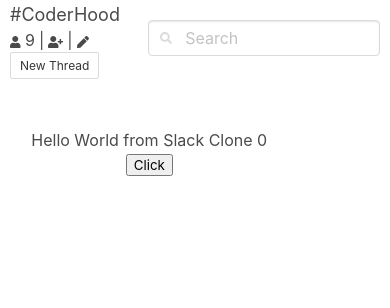
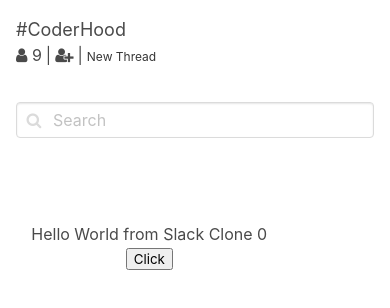
Before and after one commit to pesto-students/batch-8-CODERHOOD, a React (Create React App) app in the folder client/: page / in a window 390 px wide. Shown: the top 308 px of the page. Built offline with nearby package versions, Linux system fonts and the light colour scheme.

Commit message:
Header component tests and responsive Adds header component tests Makes header component responsive using bulma css

```diff
--- a/client/public/index.html
+++ b/client/public/index.html
@@ -9,6 +9,10 @@
       rel="stylesheet"
       href="https://cdnjs.cloudflare.com/ajax/libs/bulma/0.7.5/css/bulma.min.css"
     />
+    <link
+      rel="stylesheet"
+      href="https://cdnjs.cloudflare.com/ajax/libs/font-awesome/4.7.0/css/font-awesome.min.css"
+    />
     <link rel="manifest" href="%PUBLIC_URL%/manifest.json" />
     <title>Slack Clone</title>
   </head>
--- a/client/src/components/Header/Header.css
+++ b/client/src/components/Header/Header.css
@@ -2,29 +2,19 @@ h1 {
   font-size: large;
 }
 
-.channel-info {
-  flex-grow: 4;
-  text-align: left;
+.header-container {
+  margin: 4px;
 }
 
-.header-container {
-  margin: 10px;
-  display: flex;
-  height: 60px;
-  align-items: center;
-  justify-content: flex-start;
-}
-
-.header-item {
-  flex-grow: 1;
-  align-items: left;
-}
-
-.search-container {
-  flex-grow: 1;
+.channel-info {
+  text-align: left;
 }
 
 .separator {
   margin-left: 4px;
   margin-right: 4px;
 }
+
+.clickable-icon {
+  cursor: pointer;
+}
--- a/client/src/components/Header/Header.js
+++ b/client/src/components/Header/Header.js
@@ -1,34 +1,41 @@
 import React from "react";
 import "./Header.css";
 import InputField from "../InputField/InputField";
-import { FontAwesomeIcon } from "@fortawesome/react-fontawesome";
-import {
-  faUser,
-  faUserPlus,
-  faPen,
-  faSearch
-} from "@fortawesome/free-solid-svg-icons";
 import Button from "../Button/Button";
 
 const header = props => {
+  const addUser = () => {};
+
+  const viewUsers = () => {};
+
+  const startNewThread = () => {};
+
   return (
-    <div className="header-container">
-      <div className="channel-info">
-        <h1 className="header-item">{props.channelName} </h1>
-        <FontAwesomeIcon icon={faUser} size="xs" /> {props.memberCount}
+    <div className="header-container columns">
+      <div className="channel-info column ">
+        <h1>{props.channelName} </h1>
+        <span className="clickable-icon" onClick={viewUsers}>
+          <i className="fa fa-user fa-sm" />
+          <span> {props.memberCount}</span>
+        </span>
         <span className="separator">|</span>
-        <FontAwesomeIcon icon={faUserPlus} size="xs" />
+        <span className="clickable-icon" onClick={addUser}>
+          <i className="fa fa-user-plus fa-sm" />
+        </span>
         <span className="separator">|</span>
-        <FontAwesomeIcon icon={faPen} size="xs" />
-        <span className="separator" />
-        <Button size="small">New Thread</Button>
+        <Button
+          style={{ border: "none", padding: 0, background: "transparent" }}
+          size="small"
+          onClick={startNewThread}
+        >
+          New Thread
+        </Button>
       </div>
-      <div className="header-item" />
-      <div className="header-item search-container">
-        <div class="control has-icons-left">
-          <InputField class="input " type="text" placeholder="Search" />
-          <span class="icon is-small is-left">
-            <FontAwesomeIcon icon={faSearch} size="xs" />
+      <div className="search-container is-vcentered column">
+        <div className="control has-icons-left">
+          <InputField className="inputField" type="text" placeholder="Search" />
+          <span className="icon is-small is-left">
+            <i className="fa fa-search" />
           </span>
         </div>
       </div>
```
Also changed, not shown: 1 other file (tests, documents, lock files or other folders).
